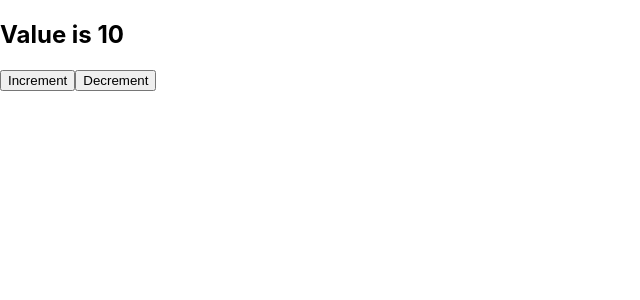
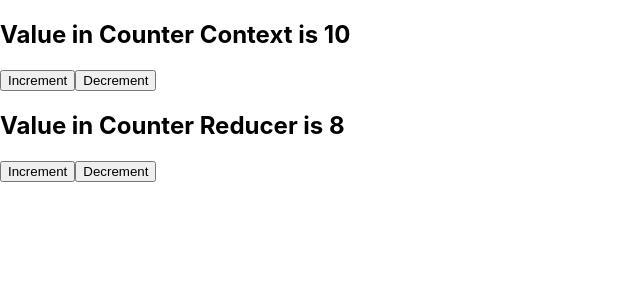
Before and after one commit to rashid-ali-nadeem/usecontext-session, a React (Create React App) app: page / in a window 1280 px wide. Shown: the top 300 px of the page, without its empty margins (0-640 px from the left). Built offline with nearby package versions, Linux system fonts and the light colour scheme.

Commit message:
updated app for context Reducer

```diff
--- a/src/Child.js
+++ b/src/Child.js
@@ -5,7 +5,7 @@ const Child = () => {
     const counterValue = useContext(CounterContext);
     return (
         <div>
-            <h2>Value is {counterValue[0]} </h2>
+            <h2>Value in Counter Context is {counterValue[0]} </h2>
             <button onClick = {() => {counterValue[1](++counterValue[0])}} >Increment</button>
             <button onClick = {() => {counterValue[1](--counterValue[0])}} >Decrement</button>
         </div>
--- /dev/null
+++ b/src/Child2.js
@@ -0,0 +1,15 @@
+import React, { useReducer } from 'react';
+import CounterReducer from './ContextReducer';
+
+const Child2 = () => {
+    let [state, dispatch] = useReducer(CounterReducer,8);
+    console.log(state);
+    return (
+        <div>
+            <h2>Value in Counter Reducer is {state} </h2>
+            <button onClick = {() => {dispatch("INCREMENT")}} >Increment</button>
+            <button onClick = {() => {dispatch("DECREMENT")}} >Decrement</button>
+        </div>
+    )
+}
+export default Child2;
--- /dev/null
+++ b/src/ContextReducer.js
@@ -0,0 +1,12 @@
+
+
+const counterReducer = (state, action) => {
+    switch (action) {
+      case 'INCREMENT':
+        return state + 1
+      case 'DECREMENT':
+        return state - 1
+
+    }
+  }
+  export default counterReducer;
--- a/src/Parent.js
+++ b/src/Parent.js
@@ -1,6 +1,14 @@
 import React from 'react';
 import Child from './Child.js';
+import Child2 from './Child2.js';
 
-const Parent = () => <Child/>
+const Parent = () => {
+    return (
+        <div>
+            <Child/>
+            <Child2/>
+        </div>
+    )
+}
 
 export default Parent;
```
Also changed, not shown: 1 other file (tests, documents, lock files or other folders).
